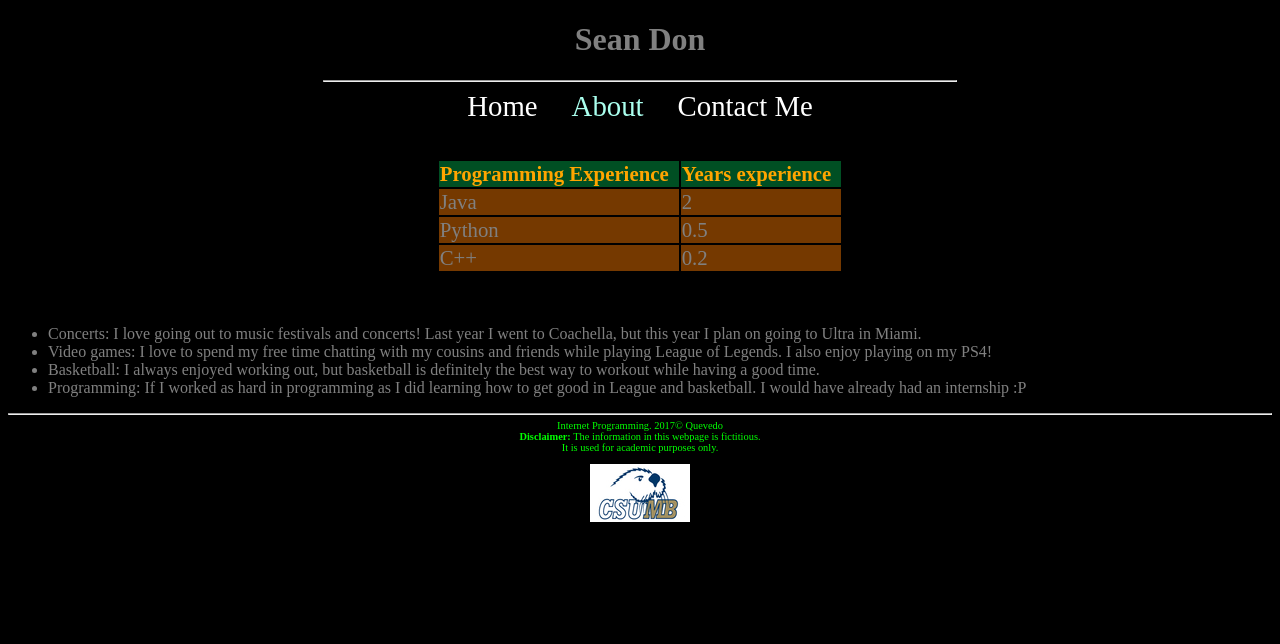
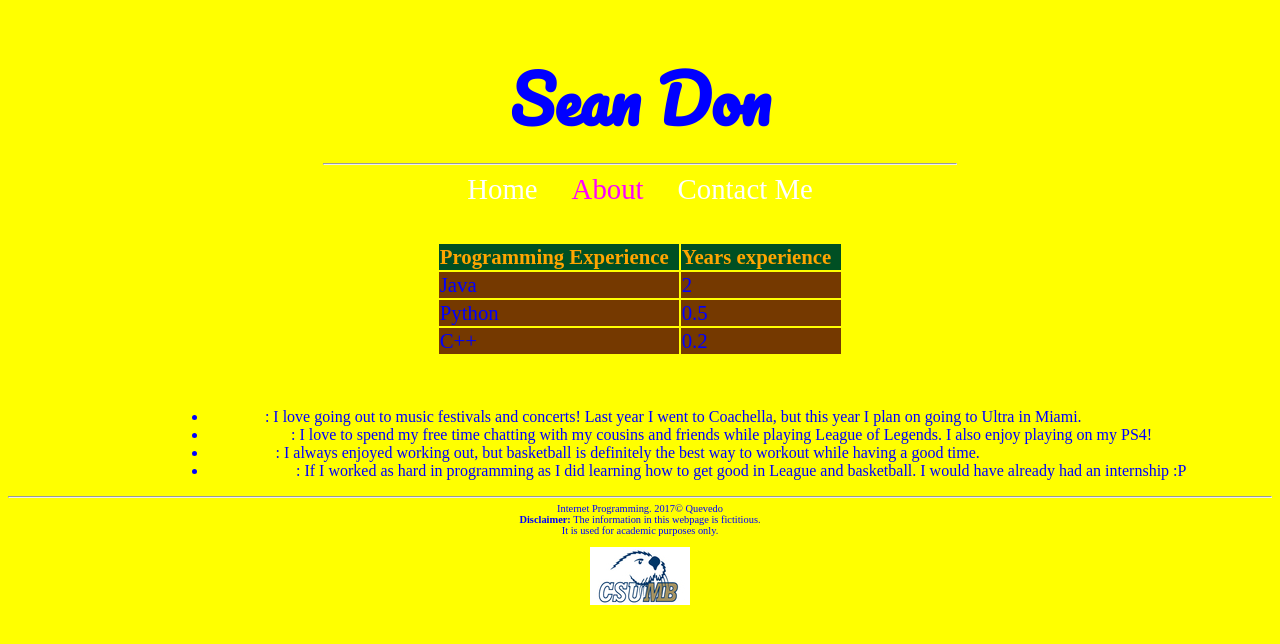
Before and after one commit to seanquevedo/squevedo, a PHP site: page /lab1/about.html in a window 1280 px wide. Shown: the top 644 px of the page. Run offline with PHP 8.4, Linux system fonts and the light colour scheme.

Commit message:
Second commit, finished about.html and need to re-style contact.html

```diff
--- a/lab1/about.html
+++ b/lab1/about.html
@@ -15,6 +15,7 @@ in html
         <meta charset="utf-8" />
         <title> Sean Quevedo: Personal Website </title>
         <link href ="css/styles.css" rel ="stylesheet" type="text/css" />
+        <link href="https://fonts.googleapis.com/css?family=Pacifico" rel="stylesheet">
     </head>
 <!-- closing head -->
 
@@ -57,14 +58,14 @@ in html
 
            <br /><br />
            <ul>
-               <li>Concerts: I love going out to music festivals and concerts! Last year I went to Coachella, but this year
+               <li><span class ="hobby">Concerts</span>: I love going out to music festivals and concerts! Last year I went to Coachella, but this year
                I plan on going to Ultra in Miami.</li>
                <li>
-                   Video games: I love to spend my free time chatting with my cousins and friends while playing League of Legends. I also enjoy
+                   <span class ="hobby">Video games</span>: I love to spend my free time chatting with my cousins and friends while playing League of Legends. I also enjoy
                    playing on my PS4!
                </li>
-               <li>Basketball: I always enjoyed working out, but basketball is definitely the best way to workout while having a good time.</li>
-               <li>Programming: If I worked as hard in programming as I did learning how to get good in League and basketball.
+               <li><span class ="hobby">Basketball</span>: I always enjoyed working out, but basketball is definitely the best way to workout while having a good time.</li>
+               <li><span class ="hobby">Programming</span>: If I worked as hard in programming as I did learning how to get good in League and basketball.
                I would have already had an internship :P</li>
            </ul>
 
--- a/lab1/contact.html
+++ b/lab1/contact.html
@@ -15,6 +15,7 @@ in html
         <meta charset="utf-8" />
         <title> Sean Quevedo: Personal Website </title>
         <link href ="css/styles.css" rel ="stylesheet" type="text/css" />
+        <link href="https://fonts.googleapis.com/css?family=Pacifico" rel="stylesheet">
     </head>
 <!-- closing head -->
 
@@ -29,13 +30,14 @@ in html
            <a href="index.html" >Home</a>
            <a href="about.html" >About</a>
            <a href="contact.html" id = "curr">Contact Me</a>
+           <link href="https://fonts.googleapis.com/css?family=Pacifico" rel="stylesheet">
        </nav>
 
        <br /><br />
 
        <!--div with an id called content-->
        <div id="content">
-
+           <iframe src="https://docs.google.com/forms/d/e/1FAIpQLScoCZfP9o9pM6WZeVn2eYBkvzaxmBn23Wy_wD1-ZPYC3u-tmw/viewform?embedded=true" width="760" height="500" frameborder="0" marginheight="0" marginwidth="0">Loading...</iframe>
        </div>
 
         <!-- This is the footer -->
--- a/lab1/css/styles.css
+++ b/lab1/css/styles.css
@@ -1,6 +1,12 @@
 body {
-    background-color:black;
-    color:gray;
+    background-color:yellow;
+    color:blue;
+}
+
+h1 {
+    font-family: 'Pacifico', cursive;
+    font-size: 4em;
+    margin-bottom: 0px;
 }
 
 header, main, nav, footer {
@@ -21,19 +27,23 @@ nav a:hover {
     transition: .9s;
 }
 
+nav link {
+    text-align: center;
+}
+
 #me, #welcomeText {
     float:left;
-    text-align:left;
+    text-align:center;
 }
 
 footer {
     clear: left;
     font-size:0.65em;
-    color: #00ff00;
+    color: #0000ff;
 }
 
 #curr {
-    color:#aaffee;
+    color:#ff00ff;
 }
 
 table {
@@ -56,3 +66,12 @@ td strong {
 .table-row {
     background-color: #753900;
 }
+
+ul {
+    text-align:left;
+    padding-left: 200px;
+}
+
+.hobby {
+    color:yellow;
+}
--- a/lab1/index.html
+++ b/lab1/index.html
@@ -15,6 +15,7 @@ in html
         <meta charset="utf-8" />
         <title> Sean Quevedo: Personal Website </title>
         <link href ="css/styles.css" rel ="stylesheet" type="text/css" />
+        <link href="https://fonts.googleapis.com/css?family=Pacifico" rel="stylesheet">
     </head>
 <!-- closing head -->
 
```
